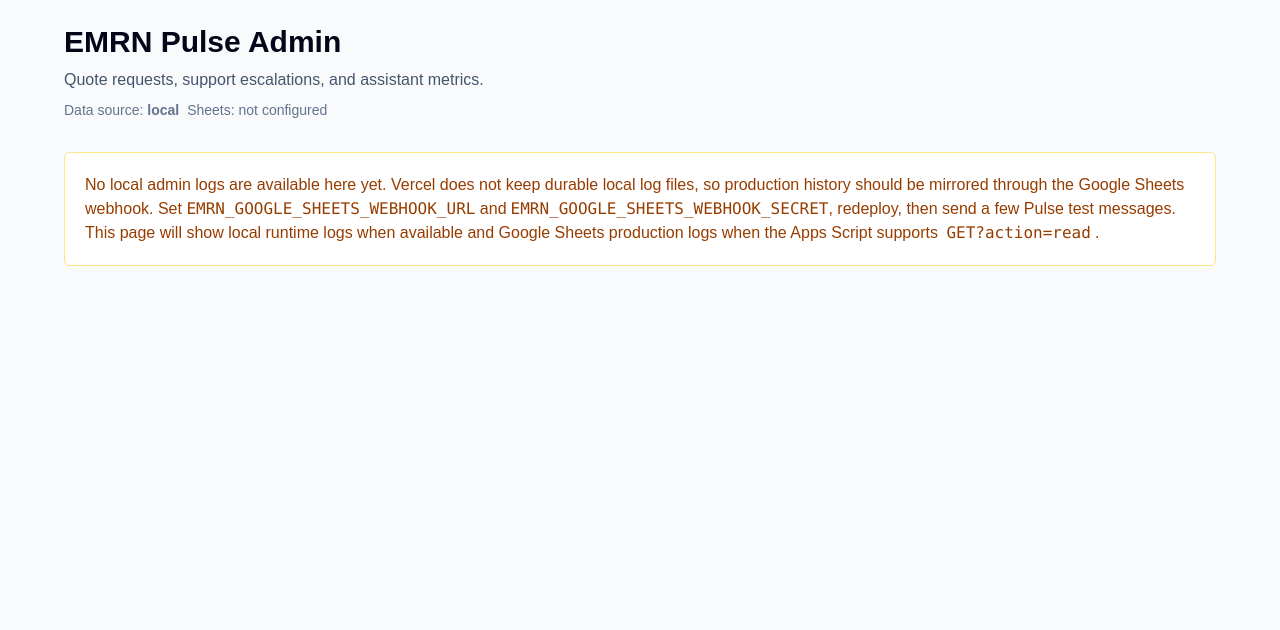
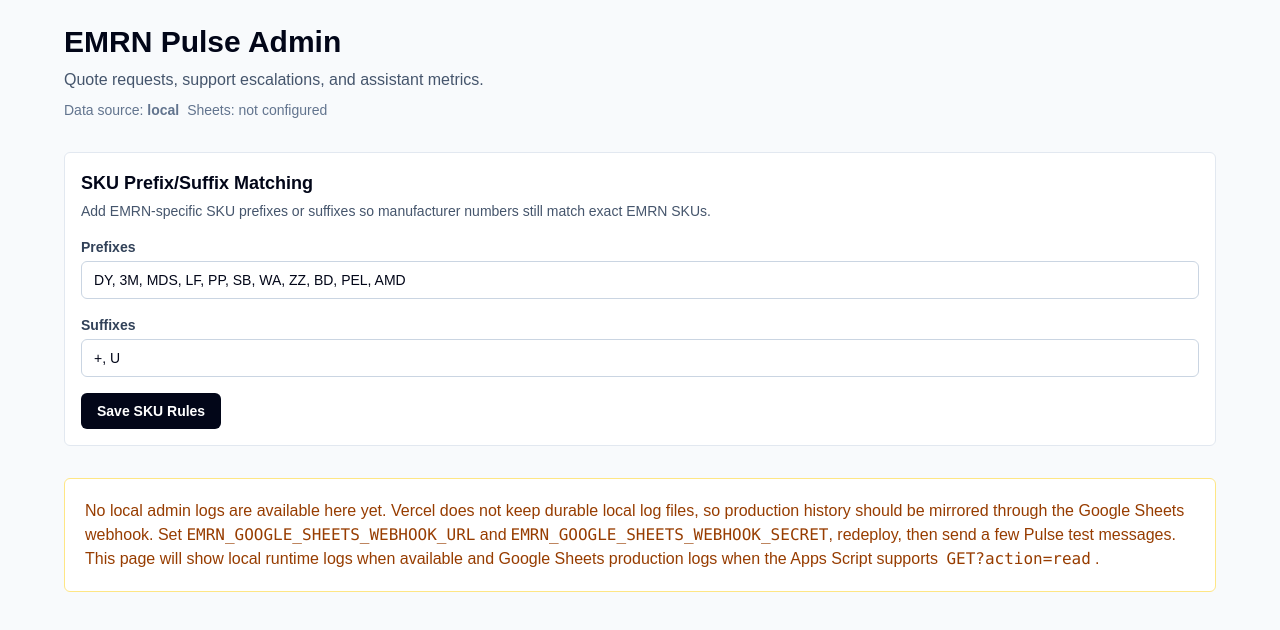
Before and after one commit to moellmo/EMRN-Pulse, a Next.js app: page /ai-assistant-admin in a window 1280 px wide. Shown: the top 630 px of the page. Built offline with nearby package versions, Linux system fonts and the light colour scheme.

Commit message:
Show SKU config when admin logs are empty

```diff
--- a/app/ai-assistant-admin/page.tsx
+++ b/app/ai-assistant-admin/page.tsx
@@ -61,7 +61,10 @@
           <div className="mt-8 rounded-md border border-red-200 bg-white p-5 text-red-700">
             Admin data is unavailable. Set EMRN_ASSISTANT_ADMIN_TOKEN for production access.
           </div>
-        ) : data.metrics.totalEvents === 0 ? (
+        ) : (
+          <>
+            <SkuConfigAdmin token={adminToken} prefixes={skuConfig.prefixes} suffixes={skuConfig.suffixes} />
+            {data.metrics.totalEvents === 0 ? (
               <div className="mt-8 rounded-md border border-amber-200 bg-white p-5 text-amber-800">
                 No local admin logs are available here yet. Vercel does not keep durable local log files, so production
                 history should be mirrored through the Google Sheets webhook. Set <code>EMRN_GOOGLE_SHEETS_WEBHOOK_URL</code> and
@@ -74,7 +77,6 @@
               </div>
             ) : (
               <>
-            <SkuConfigAdmin token={adminToken} prefixes={skuConfig.prefixes} suffixes={skuConfig.suffixes} />
                 <section className="mt-8 grid gap-4 md:grid-cols-4">
                   {Object.entries(data.metrics)
                     .filter(([, value]) => typeof value === "number")
@@ -101,6 +103,8 @@
                   <Panel title="Support Handoffs" rows={data.support} />
                   <Panel title="AI Usage" rows={data.aiUsage} />
                 </section>
+              </>
+            )}
           </>
         )}
       </div>
```
Lines whose indentation alone changed are shown as unchanged.
